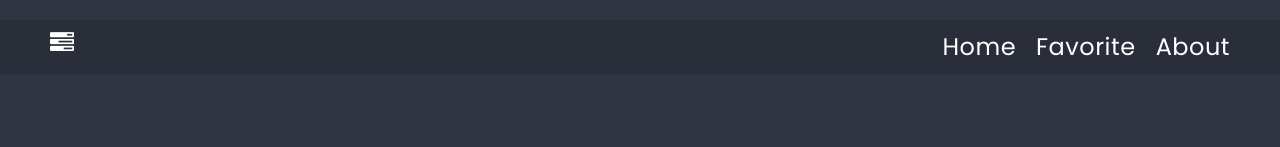
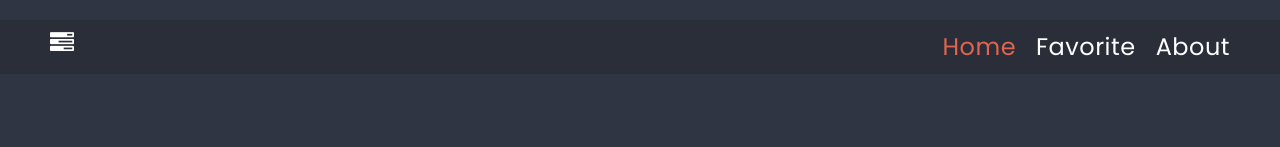
Before and after one commit to AnnWaw95/ReactApp, a React (Create React App) app: page / in a window 1280 px wide. Shown: the top 147 px of the page. Built offline with nearby package versions, Linux system fonts and the light colour scheme.

Commit message:
14.2 Add linkActive

```diff
--- a/src/components/NavBar/NavBar.js
+++ b/src/components/NavBar/NavBar.js
@@ -1,5 +1,6 @@
 import styles from './NavBar.module.scss';
 import Container from '../Container/Container';
+import { Link, NavLink } from 'react-router-dom';
 
 const NavBar = () => {
     return (
@@ -8,9 +9,12 @@ const NavBar = () => {
             <div className={styles.navBar}>
                 <a href ="/"><span className="fa fa-tasks" /></a>
                 <ul>
-                    <li><a href="/">Home</a></li>
-                    <li><a href="/favorite">Favorite</a></li>
-                    <li><a href="/about">About</a></li>
+                    <li><NavLink className={({ isActive }) => isActive ? styles.linkActive : undefined}
+                    to="/">Home</NavLink></li>
+                    <li><NavLink className={({ isActive }) => isActive ? styles.linkActive : undefined}
+                    to="/favorite">Favorite</NavLink></li>
+                    <li><NavLink className={({ isActive }) => isActive ? styles.linkActive : undefined}
+                    to="/about">About</NavLink></li>
                 </ul>
             </div>
         </Container>
--- a/src/components/NavBar/NavBar.module.scss
+++ b/src/components/NavBar/NavBar.module.scss
@@ -24,3 +24,7 @@ span {
     font-size: 24px;
     margin: 10px;
 }
+
+.linkActive {
+    color: $color-warning;
+}
```
